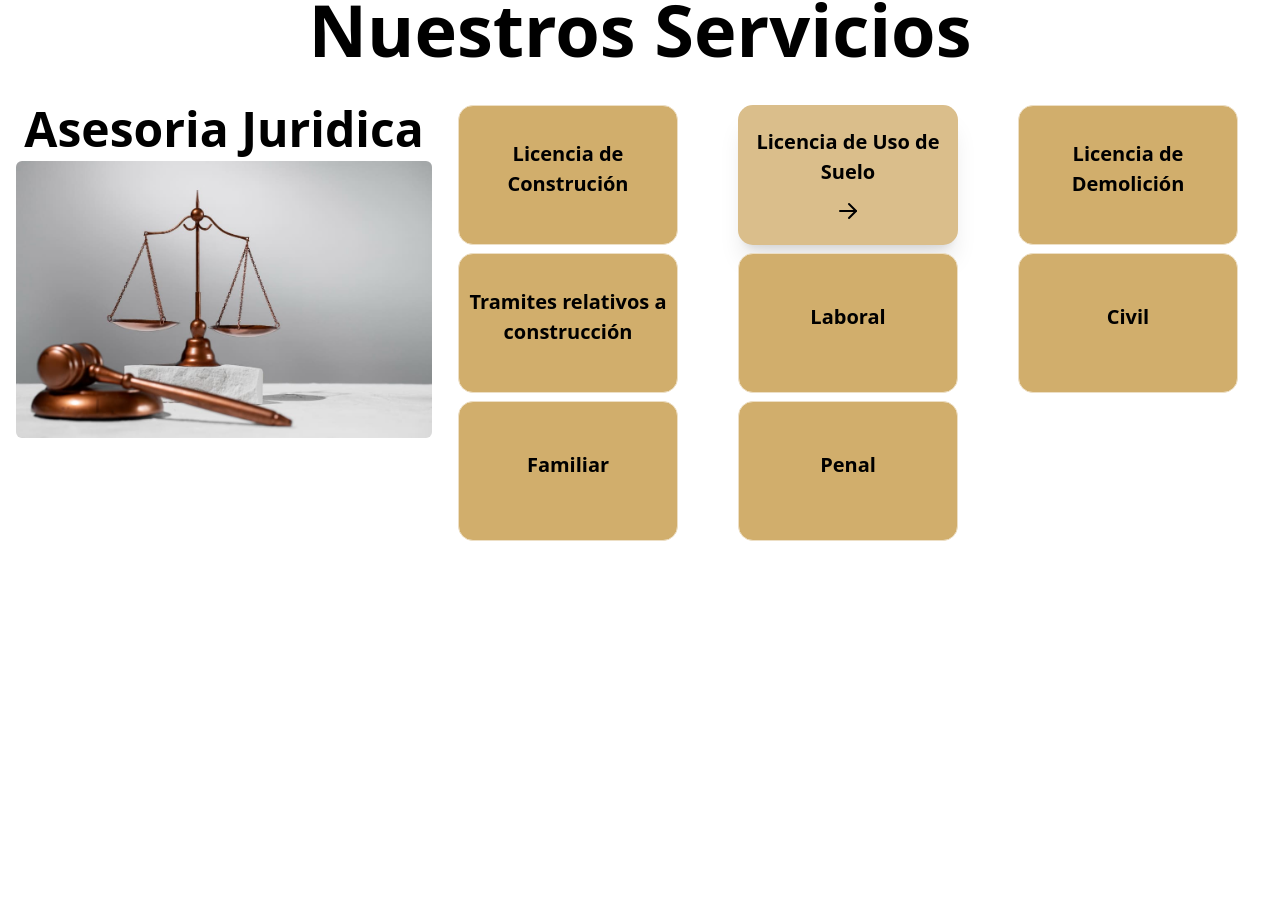
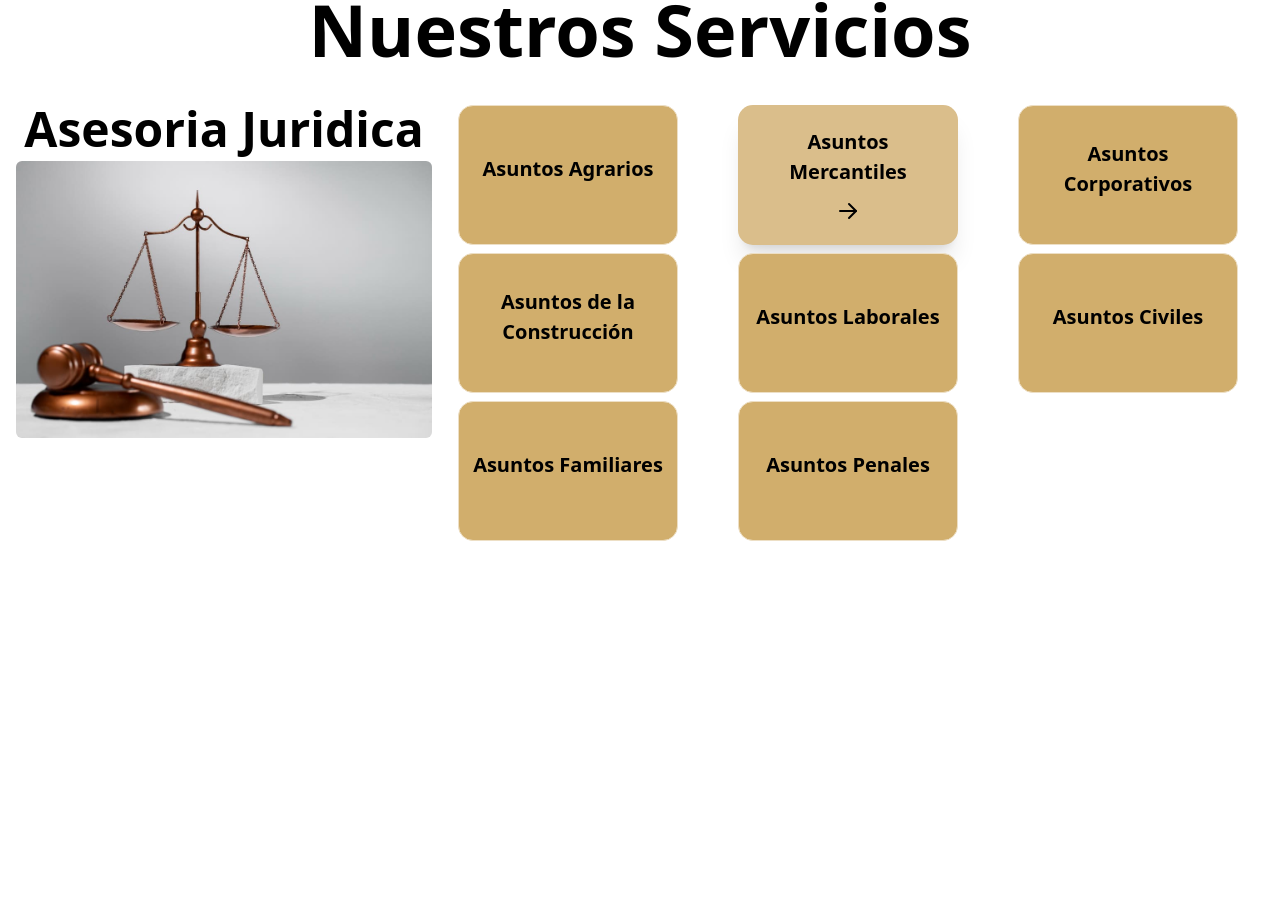
Before and after one commit to MiloDeSkorpio/landing-legalia, a React (Vite) app: page / in a window 1280 px wide. Shown: the part 2239-3160 px from the top of the page. Built offline with nearby package versions, Linux system fonts and the light colour scheme.

Commit message:
DataServices

```diff
--- a/src/data.js
+++ b/src/data.js
@@ -45,35 +45,35 @@ export const servicios = {
   img: ServicesImg,
   cards: [
     {
-      name: 'Licencia de Construción',
+      name: 'Asuntos Agrarios',
       delay: 100
     },
     {
-      name: 'Licencia de Uso de Suelo',
+      name: 'Asuntos Mercantiles',
       delay: 200
     },
     {
-      name: 'Licencia de Demolición',
+      name: 'Asuntos Corporativos',
       delay: 300
     },
     {
-      name: 'Tramites relativos a construcción',
+      name: 'Asuntos de la Construcción',
       delay: 400
     },
     {
-      name: 'Laboral',
+      name: 'Asuntos Laborales',
       delay: 400
     },
     {
-      name: 'Civil',
+      name: 'Asuntos Civiles',
       delay: 400
     },
     {
-      name: 'Familiar',
+      name: 'Asuntos Familiares',
       delay: 400
     },
     {
-      name: 'Penal',
+      name: 'Asuntos Penales',
       delay: 400
     },
   ]
```
